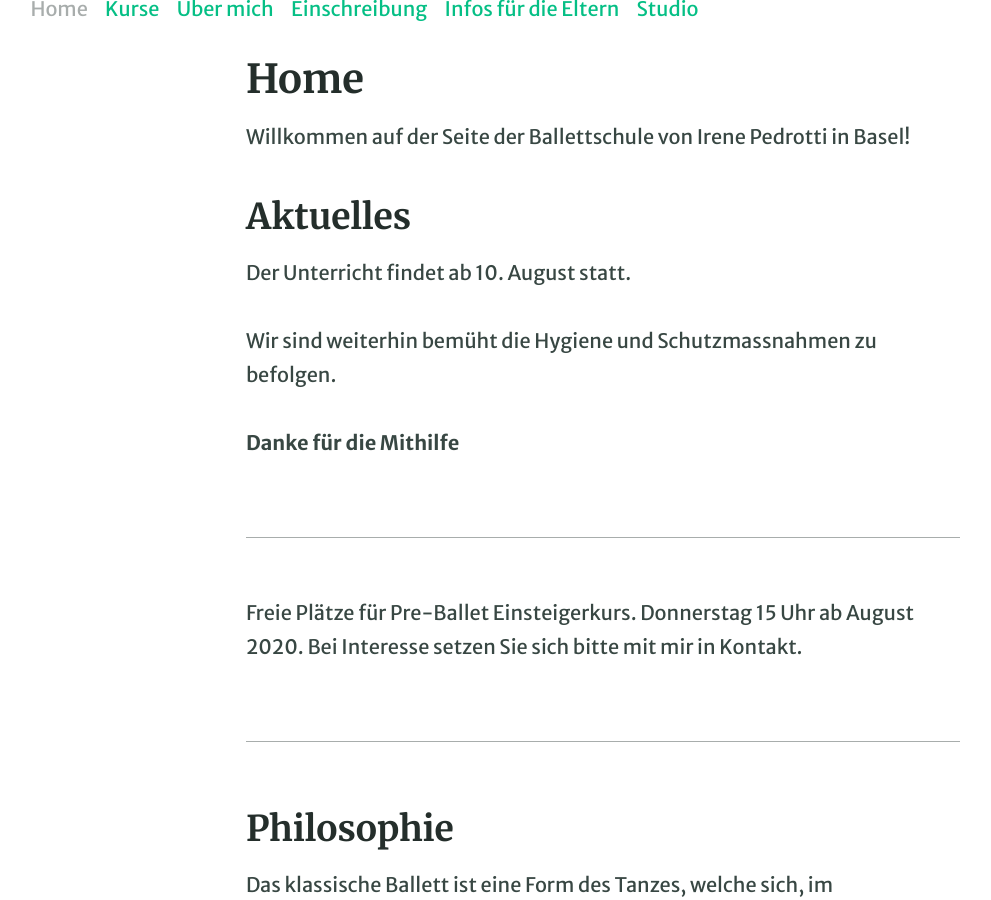
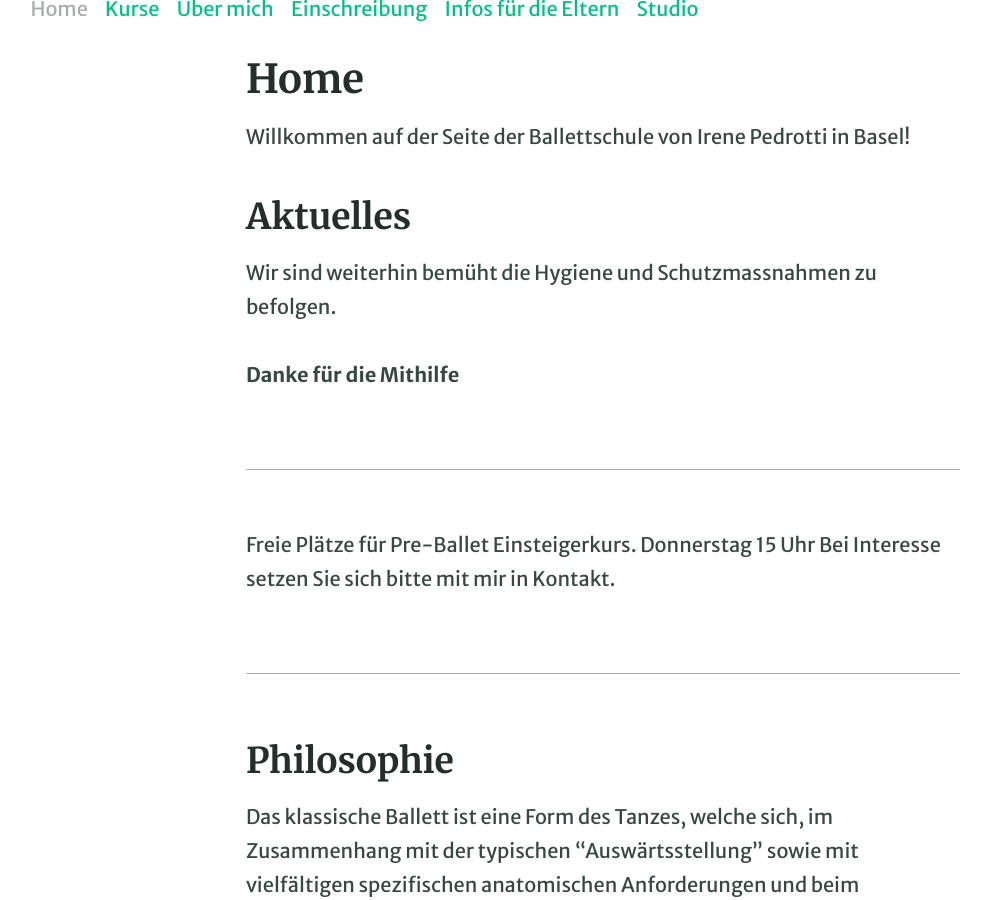
Before and after one commit to irenepedrotti/irenepedrotti.github.io, a Jekyll site: the page built from pages/index.md, in a window 1280 px wide and 900 px high, scrolled down 340 px. Shown: the whole window, without its empty margins (37-1028 px from the left). Built offline with Jekyll 4.4.1, drawn with Linux system fonts in a browser that asks for light colours.

Commit message:
BEginn 10. August entfernt u Freie Plätze ab August entfernt

```diff
--- a/pages/index.md
+++ b/pages/index.md
@@ -8,17 +8,14 @@
 
 ## Aktuelles
 
-Der Unterricht findet ab 10. August statt.
-
 Wir sind weiterhin bemüht die Hygiene und Schutzmassnahmen zu befolgen.
 
 **Danke für die Mithilfe**
 
 
-
 ---
 
- Freie Plätze für Pre-Ballet Einsteigerkurs. Donnerstag 15 Uhr ab August 2020. Bei Interesse setzen Sie sich bitte mit mir in Kontakt.
+ Freie Plätze für Pre-Ballet Einsteigerkurs. Donnerstag 15 Uhr Bei Interesse setzen Sie sich bitte mit mir in Kontakt.
 
 ---
 
```
